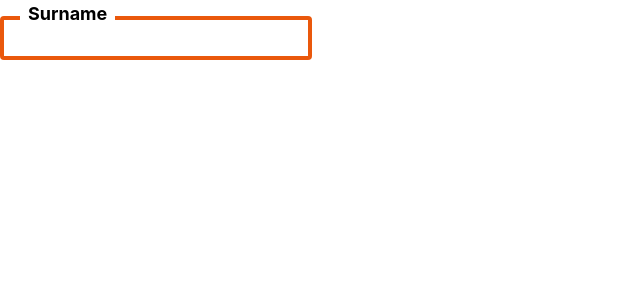
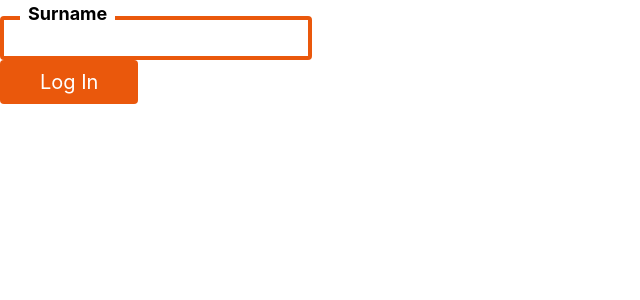
Before and after one commit to Marcin164/it-job-aggregator-frontend, a Next.js app: page / in a window 1280 px wide. Shown: the top 300 px of the page, without its empty margins (0-640 px from the left). Built offline with nearby package versions, Linux system fonts and the light colour scheme.

Commit message:
feat: add button component

```diff
--- /dev/null
+++ b/components/Button.tsx
@@ -0,0 +1,13 @@
+import React from 'react'
+
+type Props = {
+    value: string
+}
+
+const Button = (props: Props) => {
+  return (
+    <button className="bg-orange-600 px-10 py-2 text-xl text-white rounded">{props.value}</button>
+  )
+}
+
+export default Button
--- a/pages/_app.tsx
+++ b/pages/_app.tsx
@@ -1,10 +1,12 @@
 import Input from "../components/Input";
+import Button from "../components/Button"
 import "../styles/globals.css";
 
 function MyApp() {
   return (
     <div>
       <Input label="Surname" type="text"/>
+      <Button value="Log In"/>
     </div>
   );
 }
```
